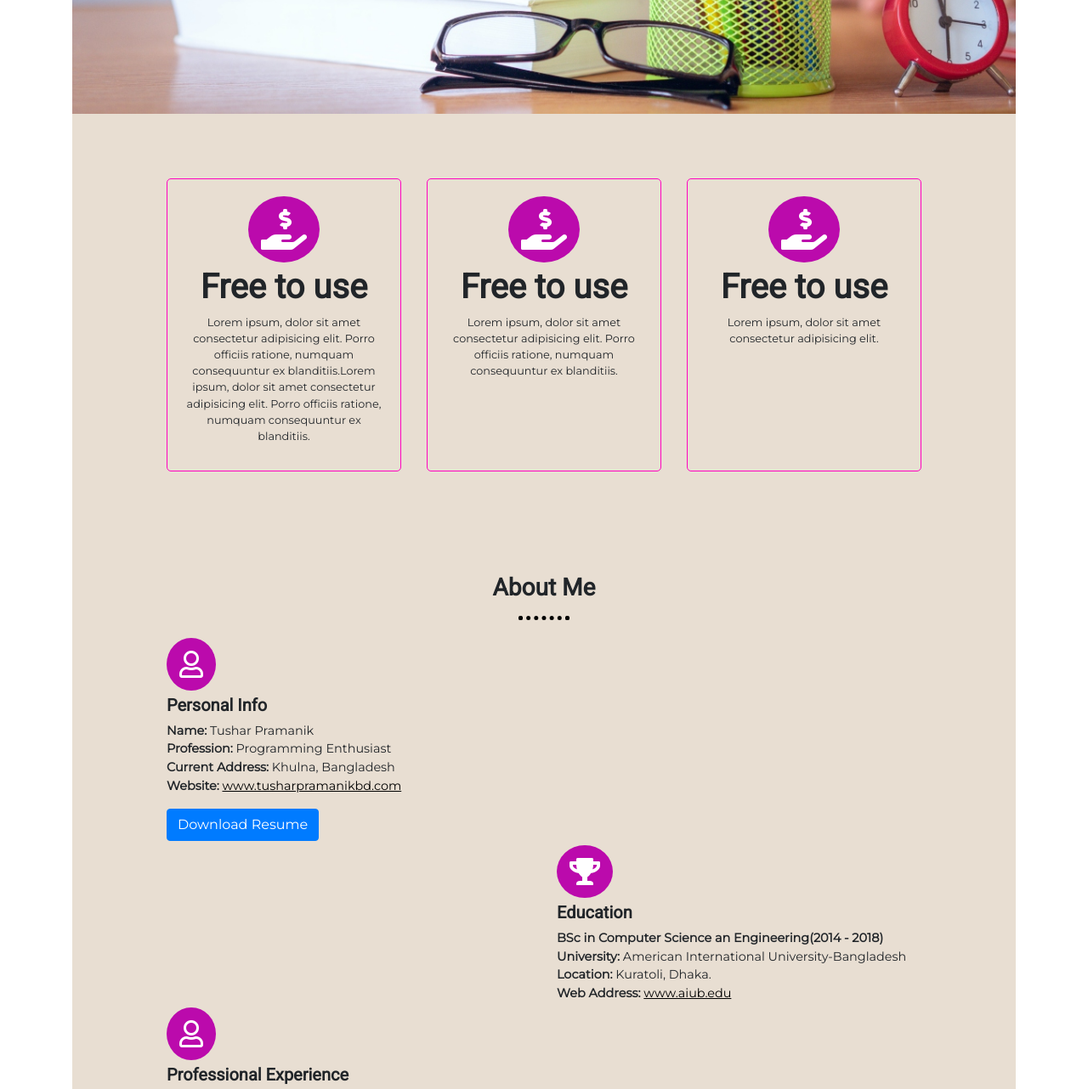
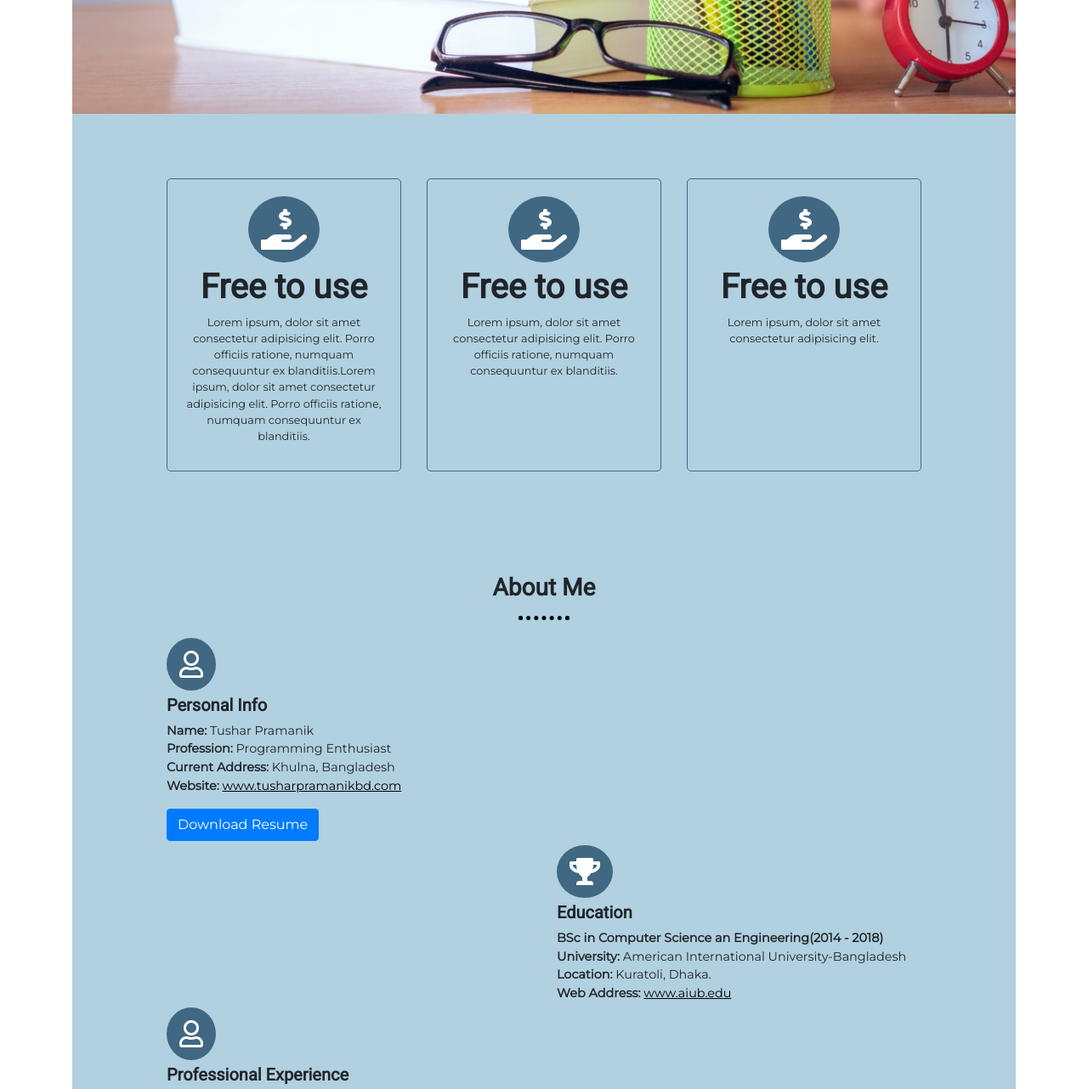
Before and after one commit to tusharpramanikbd/Bootstrap---First-Project, a plain HTML site: page index.html in a window 1280 px wide. Shown: the part 640-1922 px from the top of the page at 85% size. Drawn offline with nearby package versions, Linux system fonts and the light colour scheme.

Commit message:
changed some element background color

```diff
--- a/styles.css
+++ b/styles.css
@@ -66,10 +66,10 @@ header{
 /* Features Start */
 #features{
   padding: 5% 10%;
-  background: #e8ded2;
+  background: #B1D0E0;
 }
 .feature-col{
-  border: 1px solid #ff02c0;
+  border: 1px solid #406882;
   border-radius: 5px;
   padding: 0.938rem;
   margin: 1.25rem 0;
@@ -81,7 +81,7 @@ header{
   cursor: pointer;
 }
 .icon-style{
-  background: #bb0aac;
+  background: #406882;
   color: white;
   padding: 0.938rem;
   margin: 0.313rem 0;
@@ -91,7 +91,7 @@ header{
 /* About-Me Starts */
 #about-me{
   padding: 4% 10%;
-  background: #e8ded2;
+  background: #B1D0E0;
 }
 #about-me p{
   font-size: 0.9rem;
@@ -119,7 +119,7 @@ header{
 }
 .card{
   transition: transform 0.4s;
-  border: 1px solid #ff02c0;
+  border: 1px solid #406882;
 }
 .card:hover{
   transform: scale(1.05);
```
